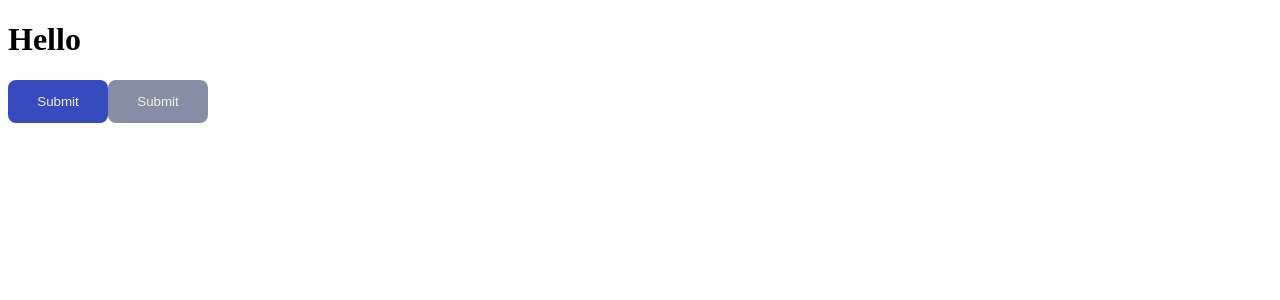
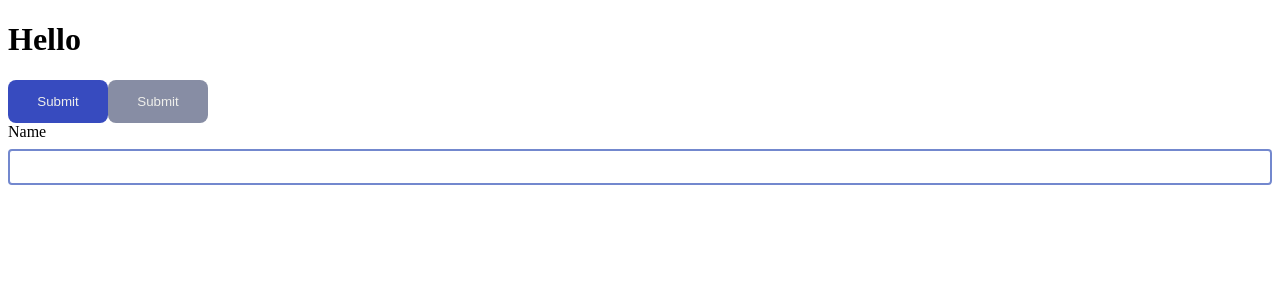
Before and after one commit to Hadeneekeh/contact-list-frontend, a React (Create React App) app: page / in a window 1280 px wide. Shown: the top 300 px of the page. Built offline with nearby package versions, Linux system fonts and the light colour scheme.

Commit message:
UI: build a reusable text input field

```diff
--- a/src/App.js
+++ b/src/App.js
@@ -1,14 +1,22 @@
 import React, { useState } from 'react';
-import { Button, Modal } from 'reusables';
+import { Button, Modal, TextInput } from 'reusables';
 
 const App = () => {
   const [open, setOpen] = useState(false);
+  const [fullname, setName] = useState('');
 
   return (
     <div>
       <h1>Hello</h1>
       <Button label="Submit" handleClick={() => setOpen(true)} />
       <Button label="Submit" handleClick={() => console.log('click')} color="secondary" />
+      <TextInput
+        label="Name"
+        name="fullname"
+        value={fullname}
+        handleChange={(e) => setName(e.target.value)}
+        errorText=''
+      />
       {open && (
         <Modal
           title="Modal Title"
--- /dev/null
+++ b/src/reusables/Input/index.js
@@ -0,0 +1,30 @@
+import useStyles from './style';
+import PropTypes from 'prop-types';
+
+const TextInput = ({ label, name, value, handleChange, errorText }) => {
+  const classes = useStyles();
+
+  return (
+    <div className={classes.wrapper}>
+      <label htmlFor={name} className={classes.label}>
+        {label}
+      </label>
+      <input name={name} value={value} onChange={handleChange} className={classes.input} />
+      {errorText && <span className={classes.error}>{errorText}</span>}
+    </div>
+  );
+};
+
+TextInput.propTypes = {
+  label: PropTypes.string.isRequired,
+  name: PropTypes.string.isRequired,
+  value: PropTypes.string.isRequired,
+  handleChange: PropTypes.func.isRequired,
+  errorText: PropTypes.string
+};
+
+export default TextInput;
+
+TextInput.defaultProps = {
+  errorText: ''
+};
--- /dev/null
+++ b/src/reusables/Input/style.js
@@ -0,0 +1,30 @@
+import { createUseStyles } from 'react-jss';
+
+const useStyles = createUseStyles({
+  wrapper: {
+    display: 'flex',
+    flexDirection: 'column',
+    marginBottom: 10
+  },
+
+  label: {
+    fontSize: 16,
+    fontWeight: 500,
+    marginBottom: 8
+  },
+
+  input: {
+    border: '2px solid #7388CE',
+    borderRadius: 4,
+    padding: '8px 16px',
+    fontSize: 14
+  },
+
+  error: {
+    fontSize: 10,
+    marginTop: 6,
+    color: 'red'
+  }
+});
+
+export default useStyles;
--- a/src/reusables/index.js
+++ b/src/reusables/index.js
@@ -1,7 +1,5 @@
-import Button from "./Button";
+import Button from './Button';
 import Modal from './Modal';
+import TextInput from './Input';
 
-export {
-  Button,
-  Modal
-}
+export { Button, Modal, TextInput };
```
Also changed, not shown: 1 other file (tests, documents, lock files or other folders).
